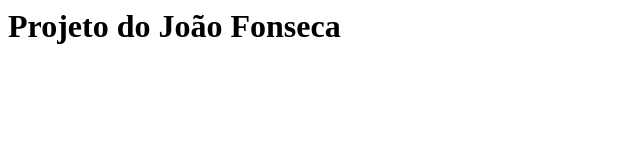
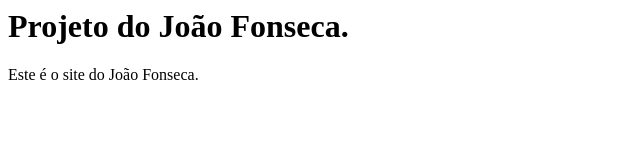
Before and after one commit to maycondouglas1/curso-git, a plain HTML site: page index.html in a window 1280 px wide. Shown: the whole page, without its empty margins (0-640 px from the left). Drawn offline with Linux system fonts and the light colour scheme.

Commit message:
Alterando o titulo e adicionando um paragrafo

```diff
--- a/index.html
+++ b/index.html
@@ -2,6 +2,7 @@
     <head>
     </head>
     <body>
-        <h1>Projeto do João Fonseca</h1>
+        <h1>Projeto do João Fonseca.</h1>
+        <p>Este é o site do João Fonseca.</p>
     </body>
 </html>
```
